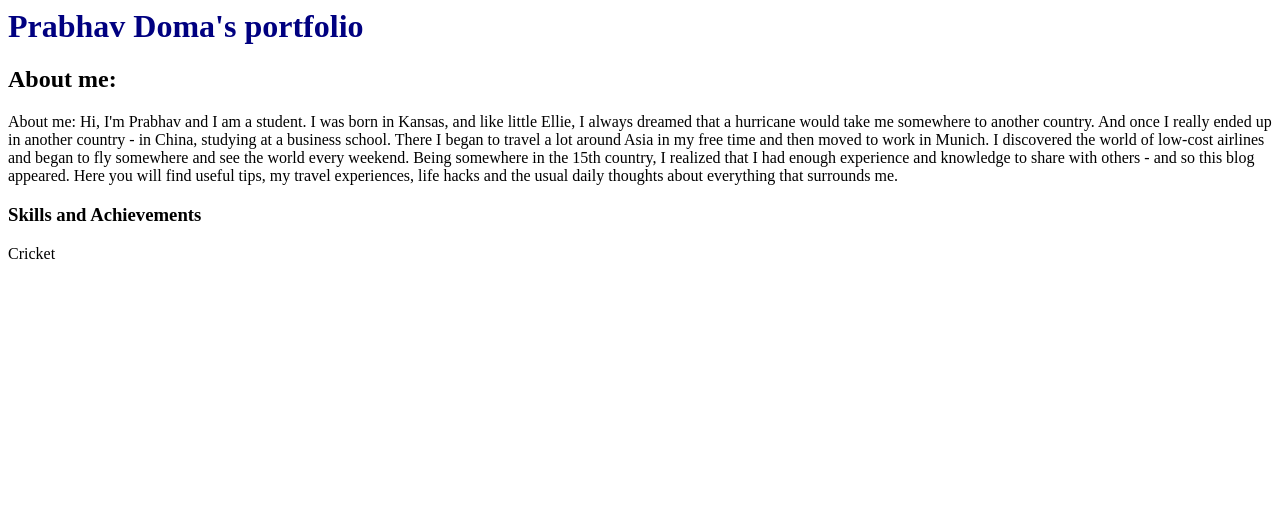
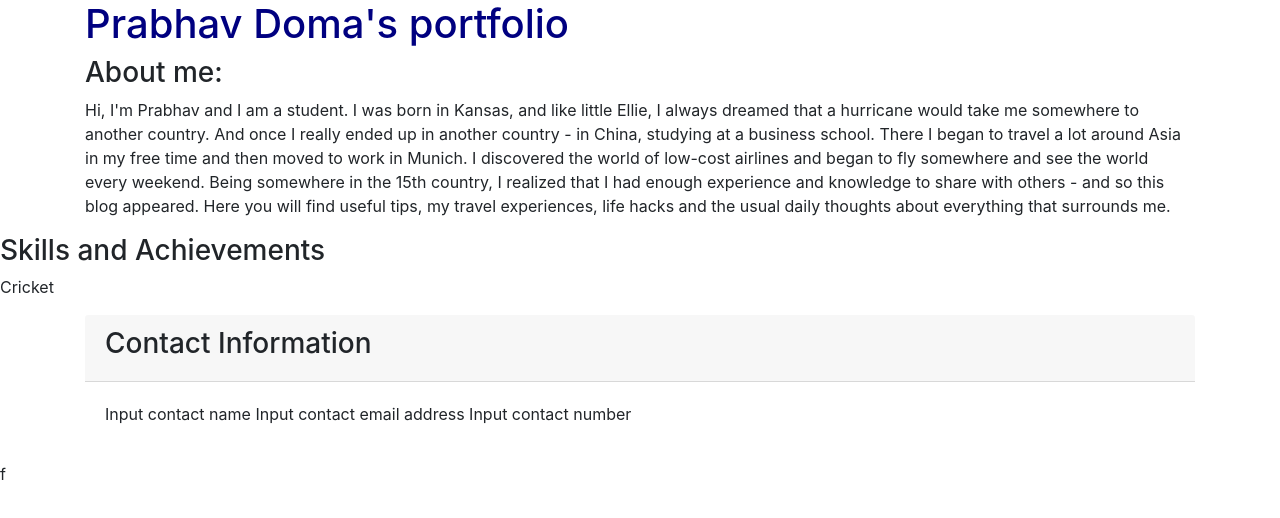
Before and after one commit to prabhavdoma/digitalportfolio, a plain HTML site: page index.html in a window 1280 px wide. Drawn offline with nearby package versions, Linux system fonts and the light colour scheme.

Commit message:
Add files via upload

```diff
--- a/index.html
+++ b/index.html
@@ -1,20 +1,42 @@
 <html>
 <!doctype html>
-<title>Prabhav Doma’s Portfolio </title>
 <head>
-    <h1 style= "color:navy">Prabhav Doma's portfolio<h1>
+    <title>Prabhav's Digital Portfolio </title>
+    <div class="container">
+        <h1 style= "color:navy">Prabhav Doma's portfolio<h1>
+    </div>
     <link rel="stylesheet" type="text/css" href="style.css">
+    <link rel="stylesheet" href="https://stackpath.bootstrapcdn.com/bootstrap/4.5.0/css/bootstrap.min.css" integrity="sha384-9aIt2nRpC12Uk9gS9baDl411NQApFmC26EwAOH8WgZl5MYYxFfc+NcPb1dKGj7Sk" crossorigin="anonymous">
 </head>
 
 <body>
-    <h2>About me:</h2>
+    <div class="container">
+        <h3>About me:</h3>
+        <p>
+            Hi, I'm Prabhav and I am a student. I was born in Kansas, and like little Ellie, I always dreamed that a hurricane would take me somewhere to another country. And once I really ended up in another country - in China, studying at a business school. There I began to travel a lot around Asia in my free time and then moved to work in Munich. I discovered the world of low-cost airlines and began to fly somewhere and see the world every weekend. Being somewhere in the 15th country, I realized that I had enough experience and knowledge to share with others - and so this blog appeared. Here you will find useful tips, my travel experiences, life hacks and the usual daily thoughts about everything that surrounds me.
+        </p>
+    </div>
 
-    <body>
-<p>
-About me:
-Hi, I'm Prabhav and I am a student. I was born in Kansas, and like little Ellie, I always dreamed that a hurricane would take me somewhere to another country. And once I really ended up in another country - in China, studying at a business school. There I began to travel a lot around Asia in my free time and then moved to work in Munich. I discovered the world of low-cost airlines and began to fly somewhere and see the world every weekend. Being somewhere in the 15th country, I realized that I had enough experience and knowledge to share with others - and so this blog appeared. Here you will find useful tips, my travel experiences, life hacks and the usual daily thoughts about everything that surrounds me.
 
-<h3>Skills and Achievements</h3>
 
-Cricket
-</p>
+    <h3>Skills and Achievements</h3>
+
+    <p>
+        Cricket
+    </p>
+    <div class="container">
+        <div class="card-header">
+            <h3>Contact Information</h3>
+        </div>
+        <div class="card-body">
+            <p>
+                Input contact name
+                Input contact email address
+                Input contact number
+            </p>
+        </div>
+    </div>
+
+</body>
+
+</html>f
```
